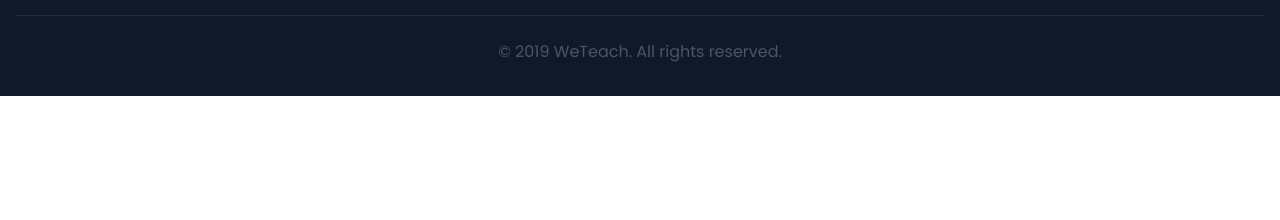
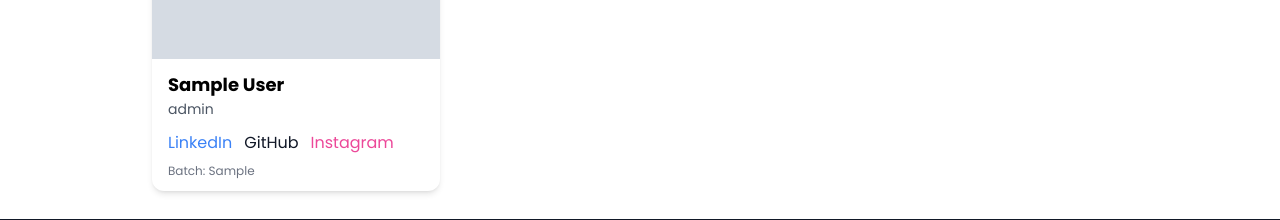
Before and after one commit to E-Cell-IIIT-Surat/Wall, a Django app: page /test in a window 1280 px wide. Shown: the part 2516-2736 px from the top of the page. Before the commit the page ends 2612 px from the top, so only its background shows below. Run offline with Django 4.2, Linux system fonts and the light colour scheme; tables that the repository leaves empty hold one stand-in row (Sample ...); some libraries are stand-ins or nearby versions.

Commit message:
team Member cards

```diff
--- a/eventList/admin.py
+++ b/eventList/admin.py
@@ -1,5 +1,6 @@
 from django.contrib import admin
-from .models import Event
+from .models import Event, TeamMember
 
 # Register your models here.
 admin.site.register(Event)
+admin.site.register(TeamMember)
--- a/eventList/models.py
+++ b/eventList/models.py
@@ -12,3 +12,13 @@ class Event(models.Model):
 
     def __str__(self) -> str:
         return self.title
+
+class TeamMember(models.Model):
+    name = models.CharField(max_length=100)
+    role = models.CharField(max_length=100)
+    image = models.ImageField(upload_to=f"static/images/")
+    linkedin = models.CharField(max_length=300)
+    github = models.CharField(max_length=300)
+    insta = models.CharField(max_length=300)
+    email = models.CharField(max_length=300)
+    batch = models.CharField(max_length=100)
--- a/eventList/views.py
+++ b/eventList/views.py
@@ -1,5 +1,5 @@
 from django.shortcuts import render
-from .models import Event
+from .models import Event, TeamMember
 from datetime import datetime
 # Create your views here.
 # print(type(Event.objects.all()[0].end_date))
@@ -62,5 +62,5 @@ def test(request):
         if x.end_date<current_datetime:
             pastEvents.append(x)
     pastEvents = list(filter(lambda x: x.shown, pastEvents))
-    print("hello", upcomingEvents)
-    return render(request,"base.html", {"ongoingEvents":ongoingEvents ,"upcomingEvents":upcomingEvents, "pastEvents":pastEvents })
+    team_members = TeamMember.objects.all()
+    return render(request,"base.html", {"ongoingEvents":ongoingEvents ,"upcomingEvents":upcomingEvents, "pastEvents":pastEvents, 'teamMembers': team_members})
--- a/templates/base.html
+++ b/templates/base.html
@@ -47,6 +47,11 @@
     {% include "pastEvents.html" %}
     {% endblock %}
 
+    <!-- Team Member cards -->
+    {% block teamMembers%}
+    {% include "teamMembers.html" %}
+    {% endblock %}
+
     <!-- footer -->
     {% block footer%}
     {% include "footer.html" %}
--- /dev/null
+++ b/templates/teamMembers.html
@@ -0,0 +1,45 @@
+{% if teamMembers %}
+<section class="bg-white py-2">
+    <h1 class="mb-4 text-4xl text-center font-extrabold leading-none tracking-tight text-gray-900 md:text-3xl lg:text-4xl" data-aos="fade-up" data-aos-duration="1500">
+        Meet Our Team
+    </h1>
+    <div class="w-fit mx-auto grid grid-cols-1 lg:grid-cols-3 md:grid-cols-2 justify-items-center justify-center gap-y-20 gap-x-14 mt-10 mb-5">
+        {% for member in teamMembers %}
+        <div data-aos="fade-up" data-aos-duration="1500" class="w-72 bg-white shadow-md rounded-xl duration-500 hover:scale-105 hover:shadow-xl">
+            <div class="overflow-hidden rounded-t-xl">
+                <img loading="lazy" src="{{ member.image.url }}" class="h-80 w-72 object-cover" alt="Team Member Image" />
+            </div>
+            <div class="px-4 py-3 w-72">
+                <h2 class="text-lg font-bold text-black truncate block capitalize">{{ member.name }}</h2>
+                <p class="text-sm text-gray-600">{{ member.role }}</p>
+                <div class="flex items-center mt-3 space-x-3">
+                    {% if member.linkedin %}
+                    <a href="{{ member.linkedin }}" target="_blank" class="text-blue-500 hover:underline">
+                        <i class="fab fa-linkedin"></i> LinkedIn
+                    </a>
+                    {% endif %}
+                    {% if member.github %}
+                    <a href="{{ member.github }}" target="_blank" class="text-gray-900 hover:underline">
+                        <i class="fab fa-github"></i> GitHub
+                    </a>
+                    {% endif %}
+                    {% if member.insta %}
+                    <a href="{{ member.insta }}" target="_blank" class="text-pink-500 hover:underline">
+                        <i class="fab fa-instagram"></i> Instagram
+                    </a>
+                    {% endif %}
+                    {% if member.email %}
+                    <a href="mailto:{{ member.email }}" class="text-gray-700 hover:underline" hidden="true">
+                        <i class="fas fa-envelope"></i> Email
+                    </a>
+                    {% endif %}
+                </div>
+                <p class="text-xs text-gray-500 mt-2">Batch: {{ member.batch }}</p>
+            </div>
+        </div>
+        {% endfor %}
+    </div>
+</section>
+{% else %}
+<p class="text-center text-gray-600 mt-5">No team members to display at the moment.</p>
+{% endif %}
```
Also changed, not shown: 1 other file.
